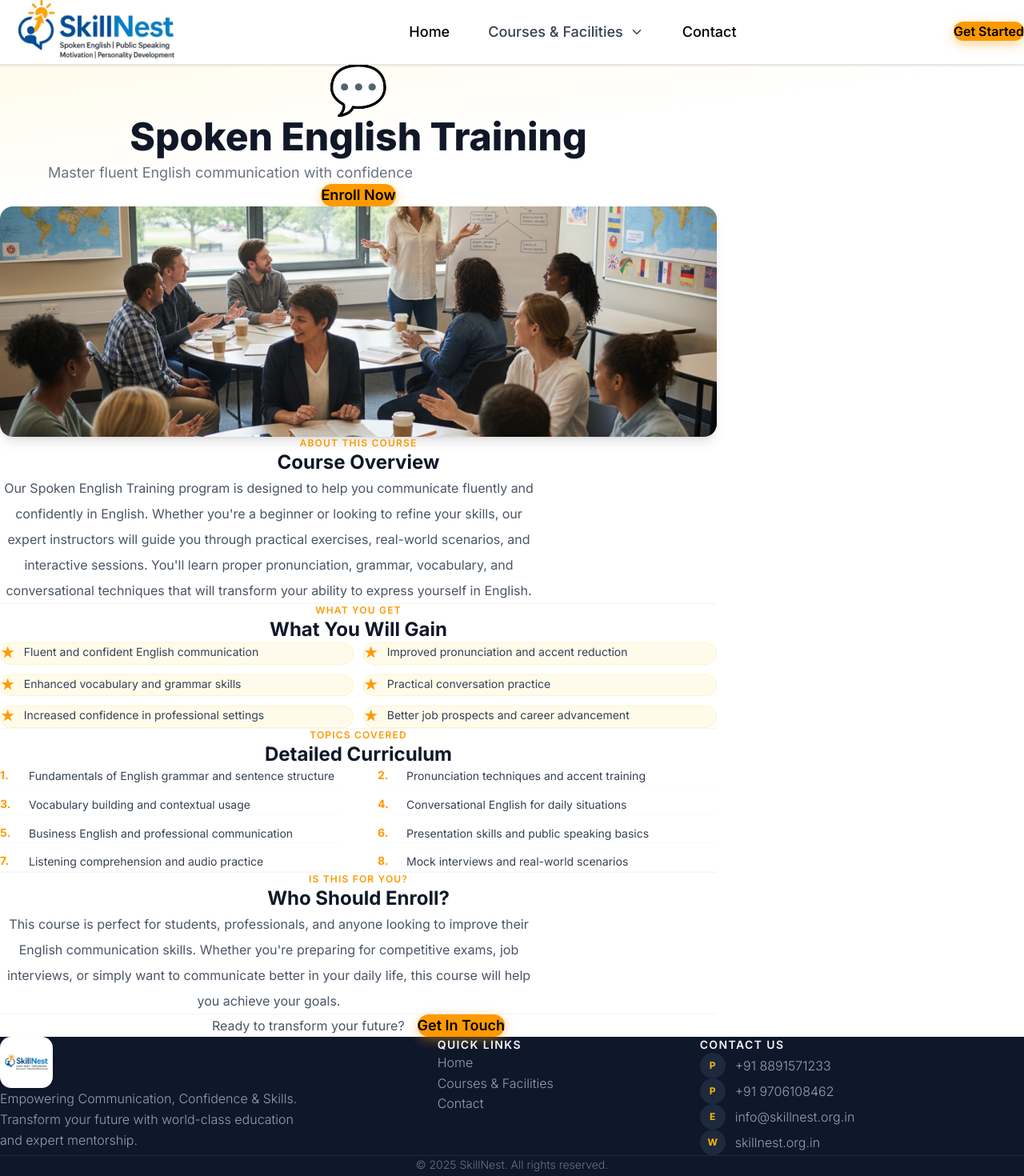
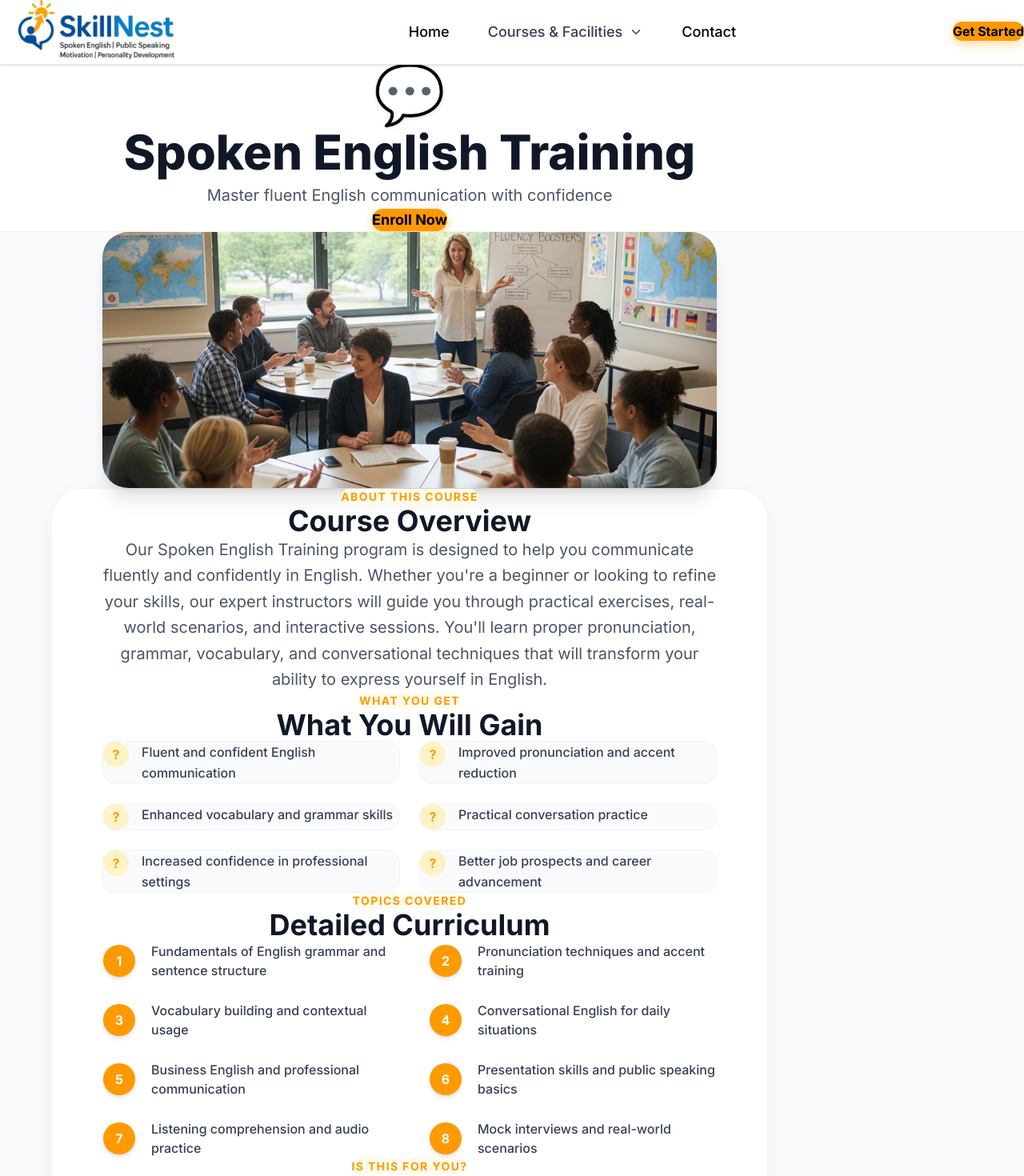
Before and after one commit to ari2387q/skillnest-website-build, a Next.js app: page /courses/spoken-english in a window 1280 px wide. Shown: the top 1470 px of the page at 80% size. Built offline with nearby package versions, Linux system fonts and the light colour scheme.

Commit message:
UI Polish: Center layouts, fix button padding, add scroll animations, and improve footer/contact designs

```diff
--- a/app/courses/[slug]/page.tsx
+++ b/app/courses/[slug]/page.tsx
@@ -15,18 +15,18 @@ export default async function CoursePage({
   if (!course) notFound()
 
   return (
-    <main>
+    <main className="min-h-screen bg-gray-50 flex flex-col">
       <Navigation />
 
-      {/* ── Hero Header ───────────────────────────────────────────── */}
-      <section className="py-20 bg-gradient-to-br from-amber-50 via-white to-white">
-        <div className="max-w-4xl mx-auto px-6 sm:px-8 lg:px-12 text-center">
-          <ScrollReveal delay={0} direction="up">
-            <div className="text-6xl mb-5 leading-none">{course.icon}</div>
-            <h1 className="text-4xl md:text-5xl font-extrabold text-gray-900 leading-tight mb-4">
+      {/* Hero Section */}
+      <section className="pt-24 pb-20 bg-white border-b border-gray-100 flex-none w-full">
+        <div className="w-full max-w-5xl mx-auto px-6 flex flex-col items-center justify-center text-center">
+          <ScrollReveal delay={0} direction="up" className="flex flex-col items-center w-full">
+            <div className="text-7xl mb-8 drop-shadow-sm">{course.icon}</div>
+            <h1 className="text-4xl md:text-5xl lg:text-6xl font-extrabold text-gray-900 leading-tight mb-8">
               {course.title}
             </h1>
-            <p className="text-lg text-gray-500 max-w-xl mx-auto leading-relaxed mb-8">
+            <p className="text-xl text-gray-600 max-w-2xl text-center mb-10 leading-relaxed">
               {course.subtitle}
             </p>
             <Button href="/contact" size="lg">Enroll Now</Button>
@@ -34,86 +34,87 @@ export default async function CoursePage({
         </div>
       </section>
 
-      {/* ── Main Content ──────────────────────────────────────────── */}
-      <section className="py-16 bg-white">
-        <div className="max-w-4xl mx-auto px-6 sm:px-8 lg:px-12">
+      {/* Main Content */}
+      <section className="py-20 bg-gray-50 flex-1 w-full">
+        <div className="w-full max-w-5xl mx-auto px-6 flex flex-col items-center">
 
-          {/* Course Image */}
-          <ScrollReveal delay={0} direction="up">
+          <ScrollReveal delay={0} direction="up" className="w-full flex justify-center mb-24">
             <img
               src={course.image || "/placeholder.svg"}
               alt={course.title}
-              className="w-full h-60 md:h-72 object-cover rounded-2xl shadow-lg mb-16"
+              className="w-full max-w-3xl h-64 md:h-80 object-cover rounded-[2rem] shadow-xl"
             />
           </ScrollReveal>
 
-          {/* Content sections with dividers */}
-          <div className="divide-y divide-gray-100">
+          <div className="bg-white rounded-[2.5rem] shadow-[0_8px_30px_rgb(0,0,0,0.04)] border border-gray-100 p-8 md:p-16 w-full max-w-4xl space-y-24">
 
             {/* Overview */}
-            <ScrollReveal delay={0} direction="up">
-              <div className="py-12 text-center">
-                <p className="text-xs font-semibold uppercase tracking-widest text-amber-500 mb-3">About This Course</p>
-                <h2 className="text-2xl font-bold text-gray-900 mb-4">Course Overview</h2>
-                <p className="text-base text-gray-600 leading-loose max-w-2xl mx-auto">{course.overview}</p>
-              </div>
+            <ScrollReveal delay={0} direction="up" className="w-full flex flex-col items-center text-center">
+              <span className="inline-block text-amber-500 font-bold tracking-widest uppercase text-sm mb-4 bg-amber-50 px-4 py-1.5 rounded-full">
+                About This Course
+              </span>
+              <h2 className="text-3xl md:text-4xl font-bold text-gray-900 mb-8">Course Overview</h2>
+              <p className="text-lg md:text-xl text-gray-600 leading-relaxed max-w-3xl">
+                {course.overview}
+              </p>
             </ScrollReveal>
 
             {/* Benefits */}
-            <ScrollReveal delay={0} direction="up">
-              <div className="py-12">
-                <div className="text-center mb-8">
-                  <p className="text-xs font-semibold uppercase tracking-widest text-amber-500 mb-3">What You Get</p>
-                  <h2 className="text-2xl font-bold text-gray-900">What You Will Gain</h2>
-                </div>
-                <div className="grid md:grid-cols-2 gap-3">
-                  {course.benefits.map((benefit: string, i: number) => (
-                    <div key={i} className="flex items-start gap-3 p-4 bg-amber-50 rounded-xl border border-amber-100 hover:border-amber-300 hover:shadow-sm transition">
-                      <span className="text-amber-500 font-bold mt-0.5 shrink-0">★</span>
-                      <span className="text-sm text-gray-700 leading-relaxed">{benefit}</span>
+            <ScrollReveal delay={0} direction="up" className="w-full flex flex-col items-center">
+              <span className="inline-block text-amber-500 font-bold tracking-widest uppercase text-sm mb-4 bg-amber-50 px-4 py-1.5 rounded-full">
+                What You Get
+              </span>
+              <h2 className="text-3xl md:text-4xl font-bold text-gray-900 mb-10 text-center">What You Will Gain</h2>
+
+              <div className="grid md:grid-cols-2 gap-6 w-full max-w-3xl">
+                {course.benefits.map((benefit: string, i: number) => (
+                  <div key={i} className="flex items-start gap-4 p-6 bg-gray-50 rounded-2xl border border-gray-100 hover:border-amber-200 transition-colors">
+                    <div className="w-8 h-8 rounded-full bg-amber-100 text-amber-500 flex items-center justify-center shrink-0 mt-0.5">
+                      <span className="text-base font-bold">?</span>
                     </div>
-                  ))}
-                </div>
+                    <span className="text-base text-gray-700 leading-relaxed font-medium">{benefit}</span>
+                  </div>
+                ))}
               </div>
             </ScrollReveal>
 
             {/* Curriculum */}
-            <ScrollReveal delay={0} direction="up">
-              <div className="py-12">
-                <div className="text-center mb-8">
-                  <p className="text-xs font-semibold uppercase tracking-widest text-amber-500 mb-3">Topics Covered</p>
-                  <h2 className="text-2xl font-bold text-gray-900">Detailed Curriculum</h2>
-                </div>
-                <div className="grid md:grid-cols-2 gap-x-12 gap-y-3">
-                  {course.curriculum.map((item: string, i: number) => (
-                    <div key={i} className="flex items-start gap-3 py-2 border-b border-gray-50">
-                      <span className="text-amber-500 font-bold shrink-0 w-6 text-sm">{i + 1}.</span>
-                      <span className="text-sm text-gray-700 leading-relaxed">{item}</span>
-                    </div>
-                  ))}
-                </div>
+            <ScrollReveal delay={0} direction="up" className="w-full flex flex-col items-center">
+              <span className="inline-block text-amber-500 font-bold tracking-widest uppercase text-sm mb-4 bg-amber-50 px-4 py-1.5 rounded-full">
+                Topics Covered
+              </span>
+              <h2 className="text-3xl md:text-4xl font-bold text-gray-900 mb-10 text-center">Detailed Curriculum</h2>
+
+              <div className="grid md:grid-cols-2 gap-x-12 gap-y-6 w-full max-w-3xl">
+                {course.curriculum.map((item: string, i: number) => (
+                  <div key={i} className="flex items-center gap-5 p-4 rounded-xl hover:bg-gray-50 transition-colors border border-transparent hover:border-gray-100">
+                    <span className="flex items-center justify-center w-10 h-10 rounded-full bg-amber-500 text-white font-bold text-base shrink-0 shadow-md">
+                      {i + 1}
+                    </span>
+                    <span className="text-base text-gray-700 font-medium">{item}</span>
+                  </div>
+                ))}
               </div>
             </ScrollReveal>
 
-            {/* Who Should Enroll */}
-            <ScrollReveal delay={0} direction="up">
-              <div className="py-12 text-center">
-                <p className="text-xs font-semibold uppercase tracking-widest text-amber-500 mb-3">Is This For You?</p>
-                <h2 className="text-2xl font-bold text-gray-900 mb-4">Who Should Enroll?</h2>
-                <p className="text-base text-gray-600 leading-loose max-w-2xl mx-auto">{course.targetAudience}</p>
+            {/* Target Audience */}
+            <ScrollReveal delay={0} direction="up" className="w-full flex flex-col items-center text-center">
+              <span className="inline-block text-amber-500 font-bold tracking-widest uppercase text-sm mb-4 bg-amber-50 px-4 py-1.5 rounded-full">
+                Is This For You?
+              </span>
+              <h2 className="text-3xl md:text-4xl font-bold text-gray-900 mb-8">Who Should Enroll?</h2>
+              <p className="text-lg md:text-xl text-gray-600 leading-relaxed max-w-2xl mb-12">
+                {course.targetAudience}
+              </p>
+
+              <div className="bg-amber-50 rounded-[2rem] p-8 md:p-12 w-full max-w-3xl flex flex-col items-center text-center border border-amber-100">
+                <h3 className="text-2xl font-bold text-gray-900 mb-4">Ready to transform your future?</h3>
+                <p className="text-gray-600 mb-8">Join thousands of students who have already started their journey.</p>
+                <Button href="/contact" size="lg">Get In Touch</Button>
               </div>
             </ScrollReveal>
 
           </div>
-
-          {/* Bottom CTA */}
-          <ScrollReveal delay={0} direction="up">
-            <div className="mt-8 pt-12 border-t border-gray-100 flex flex-col sm:flex-row gap-4 items-center justify-center text-center">
-              <p className="text-gray-600 text-base">Ready to transform your future?</p>
-              <Button href="/contact" size="lg">Get In Touch</Button>
-            </div>
-          </ScrollReveal>
-
         </div>
       </section>
 
--- a/components/button.tsx
+++ b/components/button.tsx
@@ -22,34 +22,22 @@ export default function Button({
   className = "",
   type = "button",
 }: ButtonProps) {
-  const base =
-    "inline-flex items-center justify-center gap-2 font-semibold rounded-full " +
-    "select-none cursor-pointer border-0 outline-none " +
-    "transition-all duration-200 ease-out " +
-    "hover:-translate-y-[2px] hover:scale-[1.03] " +
-    "active:scale-[0.97] active:translate-y-0 " +
-    "focus-visible:ring-4 focus-visible:ring-amber-400/50 "
+  const base = "inline-flex items-center justify-center gap-2 font-bold rounded-full select-none cursor-pointer border-0 outline-none transition-all duration-300 ease-out hover:-translate-y-1 hover:shadow-lg active:scale-95 active:translate-y-0"
 
   const variants = {
-    primary:
-      "bg-amber-500 text-white shadow-[0_4px_14px_0_rgba(245,158,11,0.45)] " +
-      "hover:bg-amber-400 hover:shadow-[0_6px_20px_0_rgba(245,158,11,0.55)] " +
-      "active:shadow-[0_2px_8px_0_rgba(245,158,11,0.4)] ",
-    outline:
-      "bg-white text-amber-600 border-2 border-amber-400 shadow-sm " +
-      "hover:bg-amber-50 hover:border-amber-500 hover:shadow-md ",
-    ghost:
-      "bg-transparent text-gray-700 dark:text-gray-200 " +
-      "hover:bg-gray-100 dark:hover:bg-slate-800 shadow-none ",
+    primary: "bg-amber-500 text-white shadow-[0_4px_14px_0_rgba(245,158,11,0.39)] hover:bg-amber-400 hover:shadow-[0_6px_20px_rgba(245,158,11,0.23)]",
+    outline: "bg-white text-amber-600 border-2 border-amber-400 shadow-sm hover:bg-amber-50",
+    ghost: "bg-transparent text-gray-700 hover:bg-gray-100 shadow-none",
   }
 
   const sizes = {
-    sm: "px-5 py-2 text-sm",
-    md: "px-7 py-3 text-base",
-    lg: "px-9 py-4 text-lg",
+    sm: "px-6 py-2.5 text-sm",
+    md: "px-8 py-3.5 text-base",
+    lg: "px-10 py-4 text-lg",
   }
 
-  const classes = `${base}${variants[variant]}${sizes[size]} ${className}`
+  // FIXED: Added spaces correctly via join(" ")
+  const classes = [base, variants[variant], sizes[size], className].filter(Boolean).join(" ")
 
   if (href) {
     return (
--- a/components/footer.tsx
+++ b/components/footer.tsx
@@ -3,29 +3,30 @@ import Link from "next/link"
 
 export default function Footer() {
   return (
-    <footer className="bg-slate-900 dark:bg-slate-950 text-white transition-colors">
-      <div className="max-w-7xl mx-auto px-6 sm:px-8 lg:px-12 pt-24 pb-12">
-        <ScrollReveal delay={0} direction="up">
-          <div className="grid grid-cols-1 md:grid-cols-12 gap-12 lg:gap-8 mb-20">
+    <footer className="bg-slate-900 text-white w-full">
+      <div className="w-full max-w-7xl mx-auto px-6 sm:px-8 lg:px-12 pt-24 pb-12 flex flex-col items-center">
+
+        <ScrollReveal delay={0} direction="up" className="w-full">
+          <div className="w-full grid grid-cols-1 md:grid-cols-12 gap-12 lg:gap-8 mb-20">
 
             {/* Brand */}
-            <div className="md:col-span-5 flex flex-col items-center md:items-start text-center md:text-left space-y-6">
+            <div className="md:col-span-4 flex flex-col items-center md:items-start text-center md:text-left space-y-6">
               <Link href="/" className="inline-block transition-transform hover:scale-105 active:scale-95">
                 <img
                   src="/skillnest logo.jpg"
                   alt="SkillNest Logo"
-                  className="h-16 w-auto rounded-xl object-cover shadow-sm bg-white p-1"
+                  className="h-16 w-auto rounded-xl object-cover shadow-sm bg-white p-2"
                 />
               </Link>
-              <p className="text-slate-400 text-base leading-relaxed max-w-sm font-light">
+              <p className="text-slate-300 text-base leading-relaxed max-w-sm">
                 Empowering Communication, Confidence &amp; Skills. Transform your future with world-class education and expert mentorship.
               </p>
             </div>
 
             {/* Quick Links */}
-            <div className="md:col-span-3 flex flex-col items-center md:items-start text-center md:text-left">
-              <h4 className="font-semibold mb-6 text-sm tracking-widest uppercase text-slate-100">Quick Links</h4>
-              <ul className="space-y-4 text-slate-400 font-light">
+            <div className="md:col-span-4 flex flex-col items-center md:items-start text-center md:text-left">
+              <h4 className="font-bold mb-6 text-sm tracking-widest uppercase text-slate-50">Quick Links</h4>
+              <ul className="space-y-4 text-slate-300">
                 <li>
                   <Link href="/" className="hover:text-amber-400 hover:translate-x-1 inline-block transition-all text-base">Home</Link>
                 </li>
@@ -42,23 +43,23 @@ export default function Footer() {
 
             {/* Contact */}
             <div className="md:col-span-4 flex flex-col items-center md:items-start text-center md:text-left">
-              <h4 className="font-semibold mb-6 text-sm tracking-widest uppercase text-slate-100">Contact Us</h4>
-              <ul className="space-y-4 text-slate-400 text-base font-light">
-                <li className="flex items-center gap-3 justify-center md:justify-start">
-                  <span className="w-8 h-8 rounded-full bg-slate-800 text-amber-400 flex items-center justify-center text-xs font-bold">P</span>
-                  +91 8891571233
+              <h4 className="font-bold mb-6 text-sm tracking-widest uppercase text-slate-50">Contact Us</h4>
+              <ul className="space-y-4 text-slate-300 text-base">
+                <li className="flex items-center gap-4 justify-center md:justify-start">
+                  <span className="w-10 h-10 rounded-full bg-slate-800 text-amber-400 flex items-center justify-center text-sm font-bold shadow-inner">P</span>
+                  <span>+91 8891571233</span>
                 </li>
-                <li className="flex items-center gap-3 justify-center md:justify-start">
-                  <span className="w-8 h-8 rounded-full bg-slate-800 text-amber-400 flex items-center justify-center text-xs font-bold">P</span>
-                  +91 9706108462
+                <li className="flex items-center gap-4 justify-center md:justify-start">
+                  <span className="w-10 h-10 rounded-full bg-slate-800 text-amber-400 flex items-center justify-center text-sm font-bold shadow-inner">P</span>
+                  <span>+91 9706108462</span>
                 </li>
-                <li className="flex items-center gap-3 justify-center md:justify-start">
-                  <span className="w-8 h-8 rounded-full bg-slate-800 text-amber-400 flex items-center justify-center text-xs font-bold">E</span>
-                  info@skillnest.org.in
+                <li className="flex items-center gap-4 justify-center md:justify-start">
+                  <span className="w-10 h-10 rounded-full bg-slate-800 text-amber-400 flex items-center justify-center text-sm font-bold shadow-inner">E</span>
+                  <span>info@skillnest.org.in</span>
                 </li>
-                <li className="flex items-center gap-3 justify-center md:justify-start">
-                  <span className="w-8 h-8 rounded-full bg-slate-800 text-amber-400 flex items-center justify-center text-xs font-bold">W</span>
-                  skillnest.org.in
+                <li className="flex items-center gap-4 justify-center md:justify-start">
+                  <span className="w-10 h-10 rounded-full bg-slate-800 text-amber-400 flex items-center justify-center text-sm font-bold shadow-inner">W</span>
+                  <span>skillnest.org.in</span>
                 </li>
               </ul>
             </div>
@@ -67,16 +68,17 @@ export default function Footer() {
         </ScrollReveal>
 
         {/* Bottom bar */}
-        <ScrollReveal delay={100} direction="up">
-          <div className="border-t border-slate-800 pt-8 flex flex-col items-center space-y-3 text-center">
-            <p className="text-slate-500 text-sm leading-relaxed font-light">
+        <ScrollReveal delay={100} direction="up" className="w-full">
+          <div className="w-full border-t border-slate-800 pt-10 flex flex-col items-center space-y-3 text-center">
+            <p className="text-slate-400 text-sm">
               © {new Date().getFullYear()} SkillNest. All rights reserved.
             </p>
-            <p className="text-slate-500 text-xs leading-relaxed max-w-2xl font-light">
+            <p className="text-slate-500 text-xs max-w-2xl leading-relaxed">
               The content on this website is for informational and educational purposes only. We do not collect any personal user data.
             </p>
           </div>
         </ScrollReveal>
+
       </div>
     </footer>
   )
```
